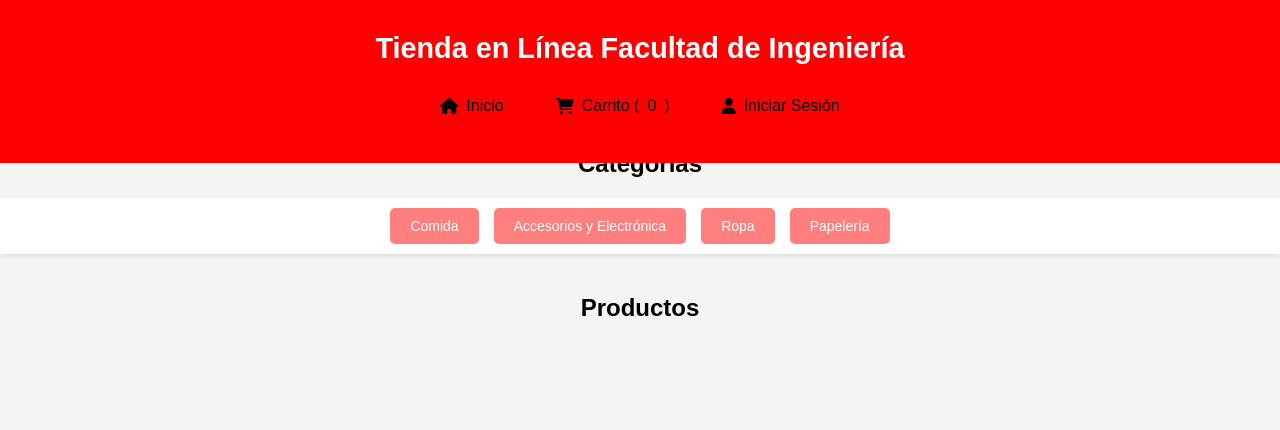
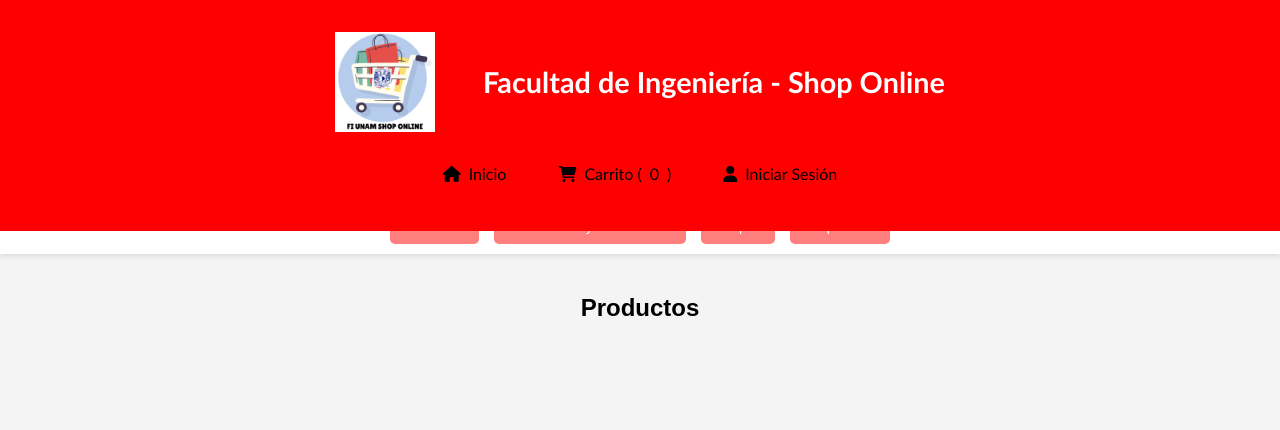
Before and after one commit to abdielp06/PW_NEYDW, a PHP site: page / in a window 1280 px wide. Shown: the top 430 px of the page. Run offline with PHP 8.4, Linux system fonts and the light colour scheme; data that the repository does not hold is empty.

Commit message:
logo agregado
Se agregó logo y se hizo el ajuste

```diff
--- a/index.html
+++ b/index.html
@@ -3,7 +3,7 @@
 
 <head>
     <meta charset="UTF-8">
-    <title>Tienda en Línea Facultad de Ingeniería</title>
+    <title>FI-SHOP ONLINE</title>
     <link rel="stylesheet" href="styles.css">
     <!-- Enlace a Font Awesome -->
     <link rel="stylesheet" href="https://cdnjs.cloudflare.com/ajax/libs/font-awesome/6.0.0-beta3/css/all.min.css">
@@ -11,6 +11,7 @@
     <style>
         /* Estilos de encabezado y centrado */
         header {
+            font-family:'Trebuchet MS', 'Lucida Sans Unicode', 'Lucida Grande', 'Lucida Sans', Arial, sans-serif;
             display: flex;
             flex-direction: column;
             align-items: center;
@@ -73,7 +74,8 @@
     <!-- Encabezado con logo y menú centrado -->
     <header>
         <div class="logo">
-            <h1>Tienda en Línea Facultad de Ingeniería</h1>
+            <img src="images/Logo-FiShop.png" alt="LOGO-FiShop" class="logo-img">
+            <h1>Facultad de Ingeniería - Shop Online</h1>
         </div>
         <nav>
             <ul>
--- a/styles.css
+++ b/styles.css
@@ -8,6 +8,12 @@ body {
     background-color: #f4f4f4;
 }
 
+.logo {
+    display: flex;
+    align-items: center;
+    gap: 3rem;
+}
+
 /* Encabezado */
 header {
     position: fixed;
@@ -16,8 +22,11 @@ header {
     width: 100%;
     background-color: #ff0000;
     color: white;
-    padding: 20px;
+    padding: 10px 20px;
+    display: flex;
     text-align: center;
+    align-items: center;
+    justify-content: space-between;
     z-index: 1000;
     box-sizing: border-box;
 }
@@ -26,6 +35,13 @@ header {
 .logo h1 {
     margin: 0;
     font-size: 24px;
+    gap: 1rem;
+}
+
+/*Logo Imagen*/
+.logo-img {
+    width: 100px;
+    height: auto;
 }
 
 /* Navegación */
@@ -71,9 +87,11 @@ nav a {
 /* Categorías */
 .categories {
     padding: 20px;
+    margin-top: calc(150px + 10px);
 }
 
 .category-list {
+    margin-top: calc(150px + 10px);
     display: flex;
     justify-content: center;
     gap: 15px;
```
Also changed, not shown: images/Logo-FiShop.png (added).
